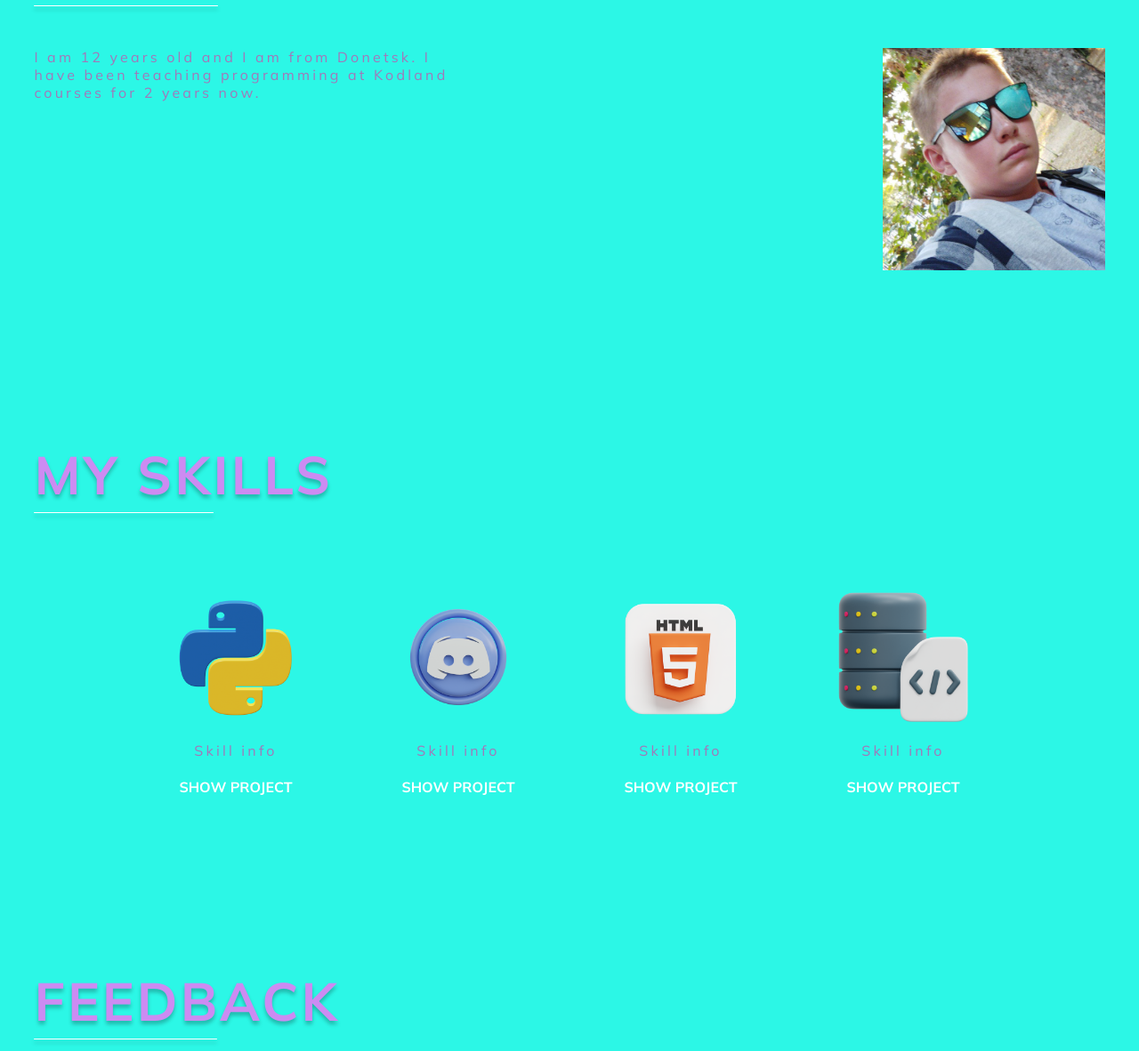
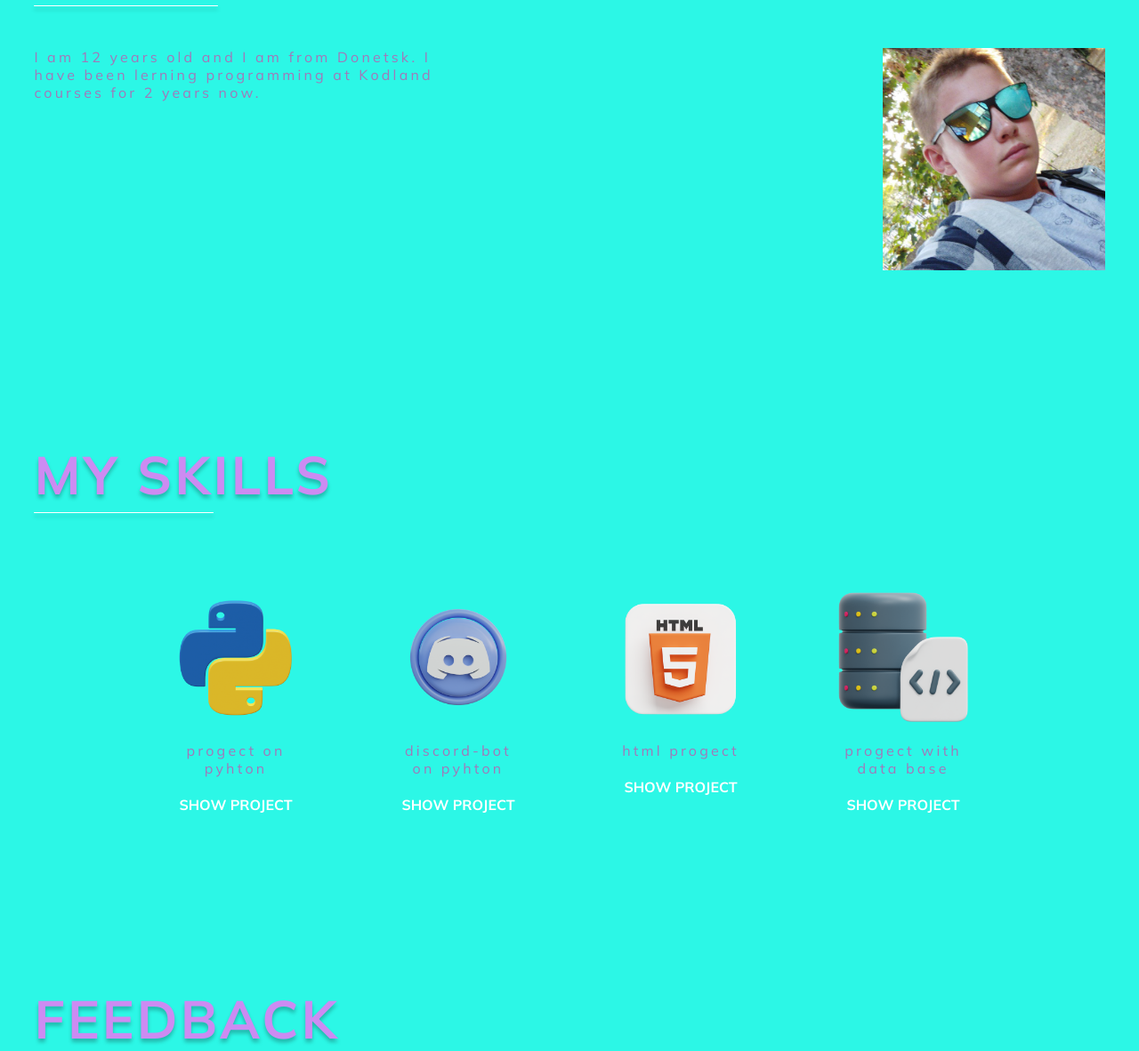
Before and after one commit to Renatik2905/My-portfolio, a Flask app: page / in a window 1280 px wide. Shown: the part 980-2162 px from the top of the page at 89% size. Run offline with Flask 3, Linux system fonts and the light colour scheme.

Commit message:
index.html

```diff
--- a/portfolio-main/templates/index.html
+++ b/portfolio-main/templates/index.html
@@ -38,7 +38,7 @@
         <div class="about__info info-block">
           <p class="info-block__text">
             I am 12 years old and I am from Donetsk.
-            I have been teaching programming at Kodland courses for 2 years now.
+            I have been lerning programming at Kodland courses for 2 years now.
           </p>
           <img
             class="info-block__img"
@@ -62,7 +62,7 @@
                 width="150"
                 height="150"
               />
-              <span class="skill__info">Skill info</span>
+              <span class="skill__info">progect on pyhton</span>
               <input class="skill__button" type="submit" name="button_python" value="SHOW PROJECT">
             </li>
             <li class="skills-list__skill skill">
@@ -73,7 +73,7 @@
                 width="150"
                 height="150"
               />
-              <span class="skill__info">Skill info</span>
+              <span class="skill__info">discord-bot on pyhton</span>
               <input class="skill__button" type="submit" name="button_discord" value="SHOW PROJECT">
             </li>
             <li class="skills-list__skill skill">
@@ -84,7 +84,7 @@
                 width="150"
                 height="150"
               />
-              <span class="skill__info">Skill info</span>
+              <span class="skill__info">html progect</span>
               <input class="skill__button" type="submit" name="button_html" value="SHOW PROJECT">
             </li>
             <li class="skills-list__skill skill">
@@ -95,13 +95,13 @@
                 width="150"
                 height="150"
               />
-              <span class="skill__info">Skill info</span>
+              <span class="skill__info">progect with data base</span>
               <input class="skill__button" type="submit" name="button_db" value="SHOW PROJECT">
             </li>
           </ul>
         </form>
         {% if button_python%}
-          <div class="skills__project project" id="project">
+          <div class="progect on pyhton" id="project">
               <img class="project__img" src="../static/img/python-project.png" alt="project" width="500">
               <a class="project__link" href="https://github.com/Renatik2905/Calculation-of-the-energy-efficiency-of-your-home-in-kilowatts-">Открыть на Github</a>
           </div>
```
